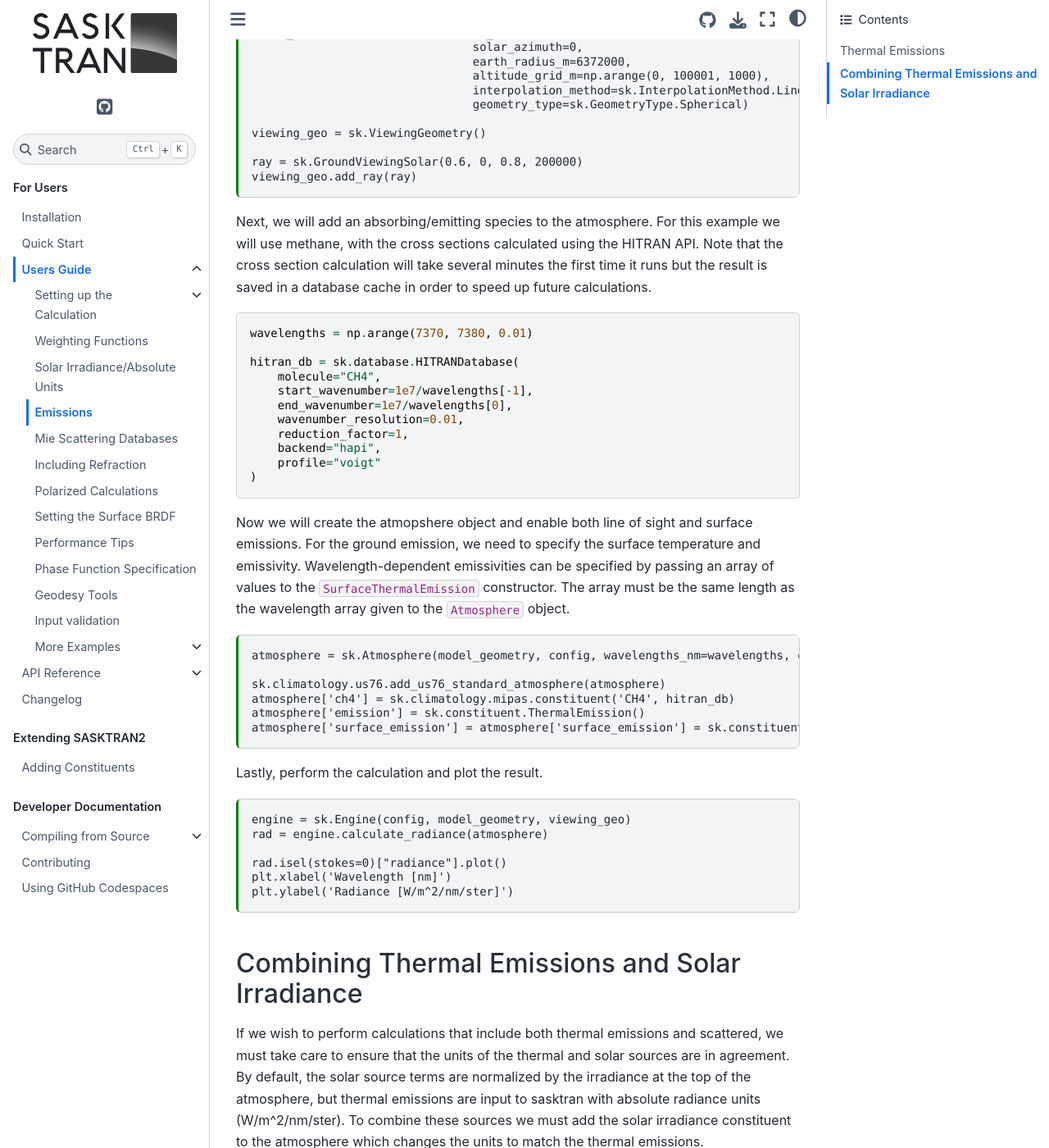
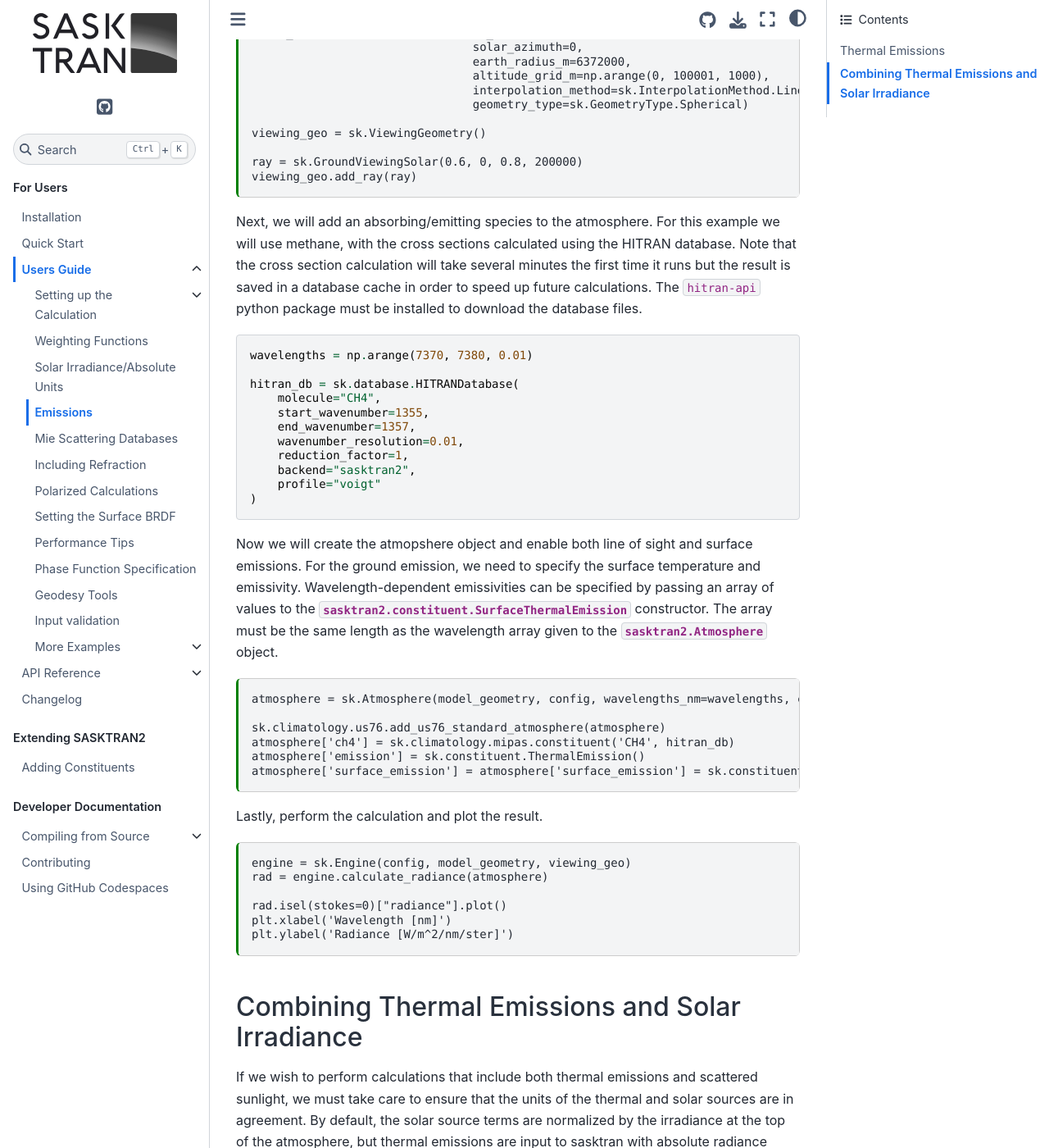
Before and after one commit to usask-arg/sasktran2, a Sphinx documentation site: the page built from docs/sphinx/source/users_guide/emissions.md, in a window 1280 px wide and 1400 px high, scrolled down 829 px. Shown: the whole window at 82% size. Built offline with Sphinx 7.4.7 and the Sphinx Book theme 1.1.4, drawn with Linux system fonts in a browser that asks for light colours; some of the changed text lies outside the part shown.

Commit message:
Fix typos, change example to use much faster sasktran2 HITRAN backend

````diff
--- a/docs/sphinx/source/users_guide/emissions.md
+++ b/docs/sphinx/source/users_guide/emissions.md
@@ -14,7 +14,7 @@ config = sk.Config()
 config.emission_source = sk.EmissionSource.Standard
 ```
 
-By default, `config.emission_source` is set to `sk.EmissionSource.NoSource`, where emissions are not added to
+By default, {py:attr}`sasktran2.Config.emission_source` is set to `sk.EmissionSource.NoSource`, where emissions are not added to
 the source and any emissions present in the model atmosphere will be ignored.
 
 ## Thermal Emissions
@@ -50,14 +50,15 @@ viewing_geo.add_ray(ray)
 ```
 
 Next, we will add an absorbing/emitting species to the atmosphere. For this example we will use
-methane, with the cross sections calculated using the HITRAN API. Note that the cross section
+methane, with the cross sections calculated using the HITRAN database. Note that the cross section
 calculation will take several minutes the first time it runs but the result is saved in a
-database cache in order to speed up future calculations.
+database cache in order to speed up future calculations. The `hitran-api` python package must
+be installed to download the database files.
 
 ```{code-cell}
 :tags: ["remove-cell"]
 wavelengths = np.arange(7370, 7380, 0.01)
-hitran_db = sk.optical.database.OpticalDatabaseGenericAbsorber(sk.database.StandardDatabase().path("hitran/CH4/hapi/d6cfbb82aa26584bb76a618ed11cf9bcc011376b.nc"))
+hitran_db = sk.optical.database.OpticalDatabaseGenericAbsorber(sk.database.StandardDatabase().path("hitran/CH4/sasktran2/6f006bcb051f81fc57d1bd09315589bfe77b4348.nc"))
 ```
 
 ```{code}
@@ -65,11 +66,11 @@ wavelengths = np.arange(7370, 7380, 0.01)
 
 hitran_db = sk.database.HITRANDatabase(
     molecule="CH4",
-    start_wavenumber=1e7/wavelengths[-1],
-    end_wavenumber=1e7/wavelengths[0],
+    start_wavenumber=1355,
+    end_wavenumber=1357,
     wavenumber_resolution=0.01,
     reduction_factor=1,
-    backend="hapi",
+    backend="sasktran2",
     profile="voigt"
 )
 ```
@@ -77,8 +78,8 @@ hitran_db = sk.database.HITRANDatabase(
 Now we will create the atmopshere object and enable both line of sight and surface emissions.
 For the ground emission, we need to specify the surface temperature and emissivity.
 Wavelength-dependent emissivities can be specified by passing an array of values to the
-`SurfaceThermalEmission` constructor. The array must be the same length as the
-wavelength array given to the `Atmosphere` object.
+{py:class}`sasktran2.constituent.SurfaceThermalEmission` constructor. The array must be the same length as the
+wavelength array given to the {py:class}`sasktran2.Atmosphere` object.
 
 ```{code-cell}
 atmosphere = sk.Atmosphere(model_geometry, config, wavelengths_nm=wavelengths, calculate_derivatives=False)
@@ -103,7 +104,7 @@ plt.ylabel('Radiance [W/m^2/nm/ster]')
 
 ## Combining Thermal Emissions and Solar Irradiance
 
-If we wish to perform calculations that include both thermal emissions and scattered, we must take care
+If we wish to perform calculations that include both thermal emissions and scattered sunlight, we must take care
 to ensure that the units of the thermal and solar sources are in agreement. By default, the solar
 source terms are normalized by the irradiance at the top of the atmosphere, but thermal emissions
 are input to sasktran with absolute radiance units (W/m^2/nm/ster). To combine these sources we must
````
Also changed, not shown: other parts of docs/sphinx/source/users_guide/emissions.md (+1 -1 lines).
